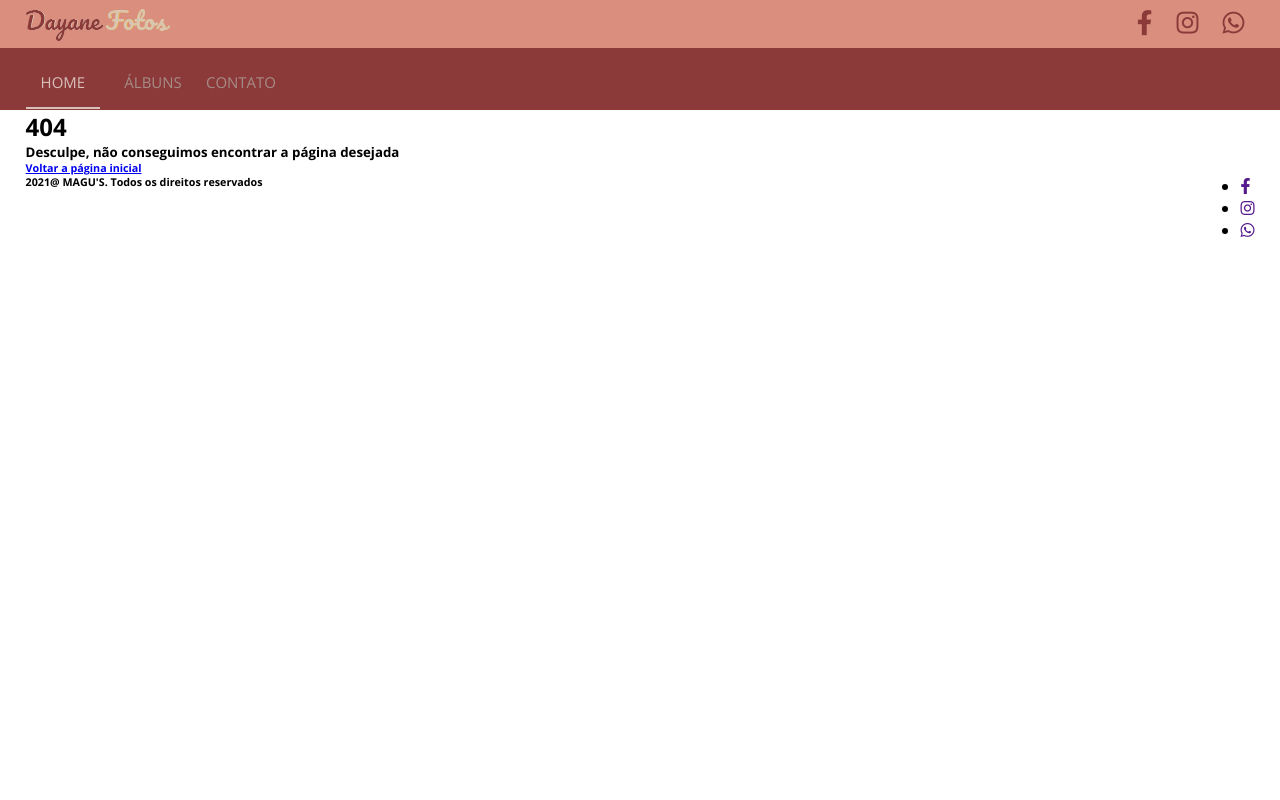
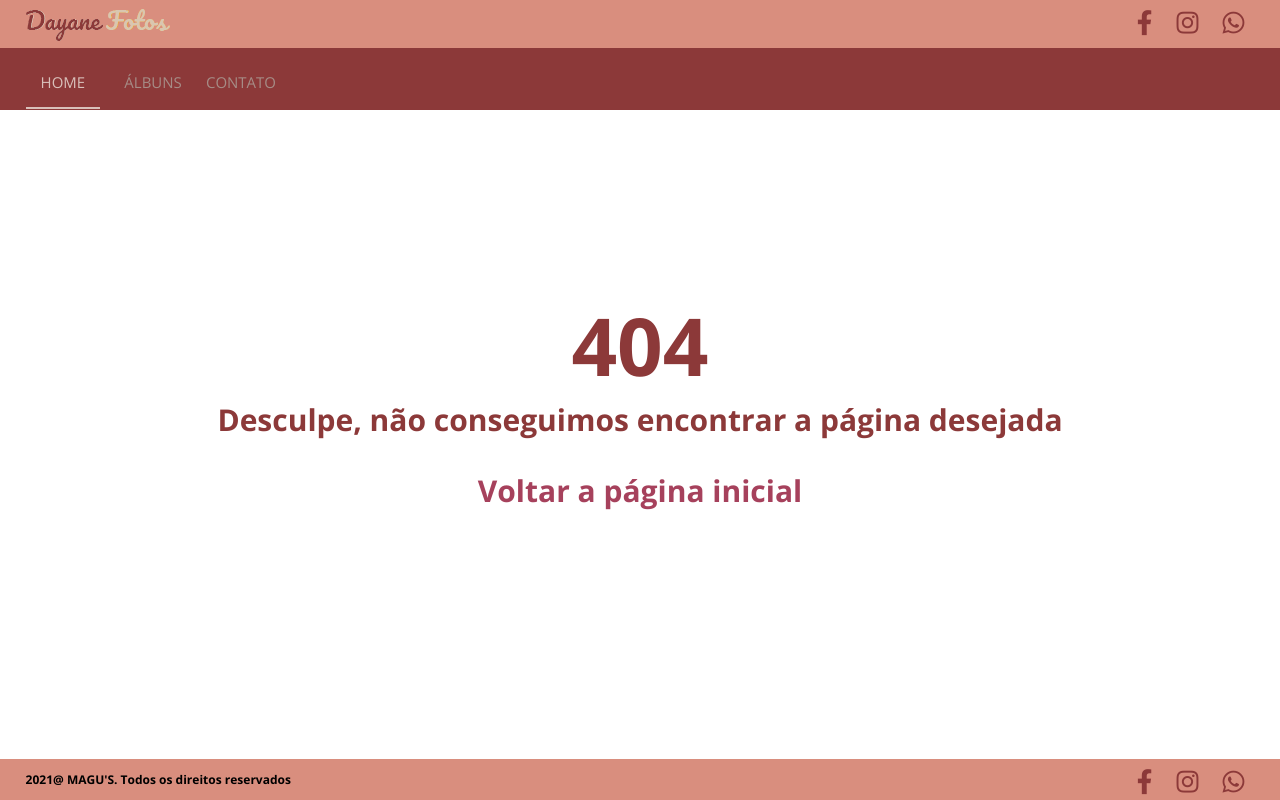
Before and after one commit to MAGU-S/Dayane-Fotos, a PHP site: page /Dayane_Fotos/index.php?url=style in a window 1280 px wide. Run offline with PHP 8.4, Linux system fonts and the light colour scheme.

Commit message:
Add files via upload

```diff
--- a/estilo/style.css
+++ b/estilo/style.css
@@ -82,7 +82,7 @@ header .rede-sociais a{
 	list-style-type: none;
 }
 
-.header2 li{
+.header2 li {
 	display: inline-block;
 	font-size: 15px;
 	padding-right: 20px;
@@ -100,3 +100,67 @@ header .rede-sociais a{
 	padding-left: 15px;
 	padding-right: 15px;
 }
+
+footer {
+	position: fixed;
+	padding: 2px 0;
+	background: #D98E7E;
+	width: 100%;}
+
+footer.fixed{
+	bottom: 0;
+}
+
+footer h6{
+	padding: 10px 0;
+	font-size: 12px;
+
+}
+
+footer ul{
+	position: relative;
+	top: 3px;
+	list-style-type: none;
+}
+
+footer li{
+ 	display: inline-block;
+	font-size: 25px;
+	padding: 0 10px;
+}
+
+footer li a{
+	color: #8C3939;
+}
+
+.mensagem-erro404 .Wrapper404{
+	transform: translate(-50%,-50%);
+	-ms-transform: translate(-50%, -50%);
+	left: 50%;
+	text-align: center;
+	padding: 0 2%;
+	width: 100%;
+	position: absolute;
+	top: 50%;
+}
+
+.mensagem-erro404 h1{
+	font-size: 80px;
+	color: #8C3939;
+}
+
+.mensagem-erro404 h5{
+	color: #8C3939;
+	font-size: 30px;
+}
+
+.mensagem-erro404 h6{
+	padding-top: 30px;
+}
+
+.mensagem-erro404 h6 a{
+	color:  #A6415C;
+	font-size: 30px;
+	text-decoration: none;
+	list-style-type: none;
+}
```
